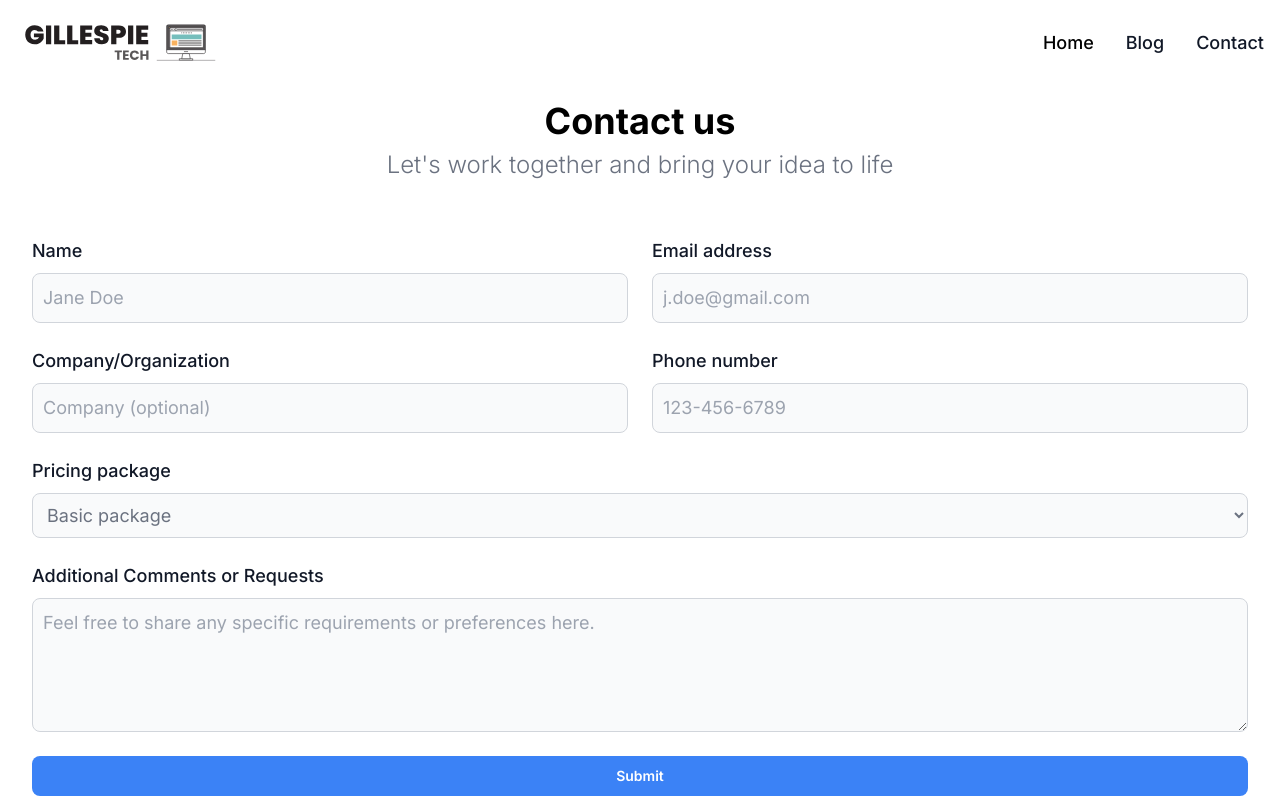
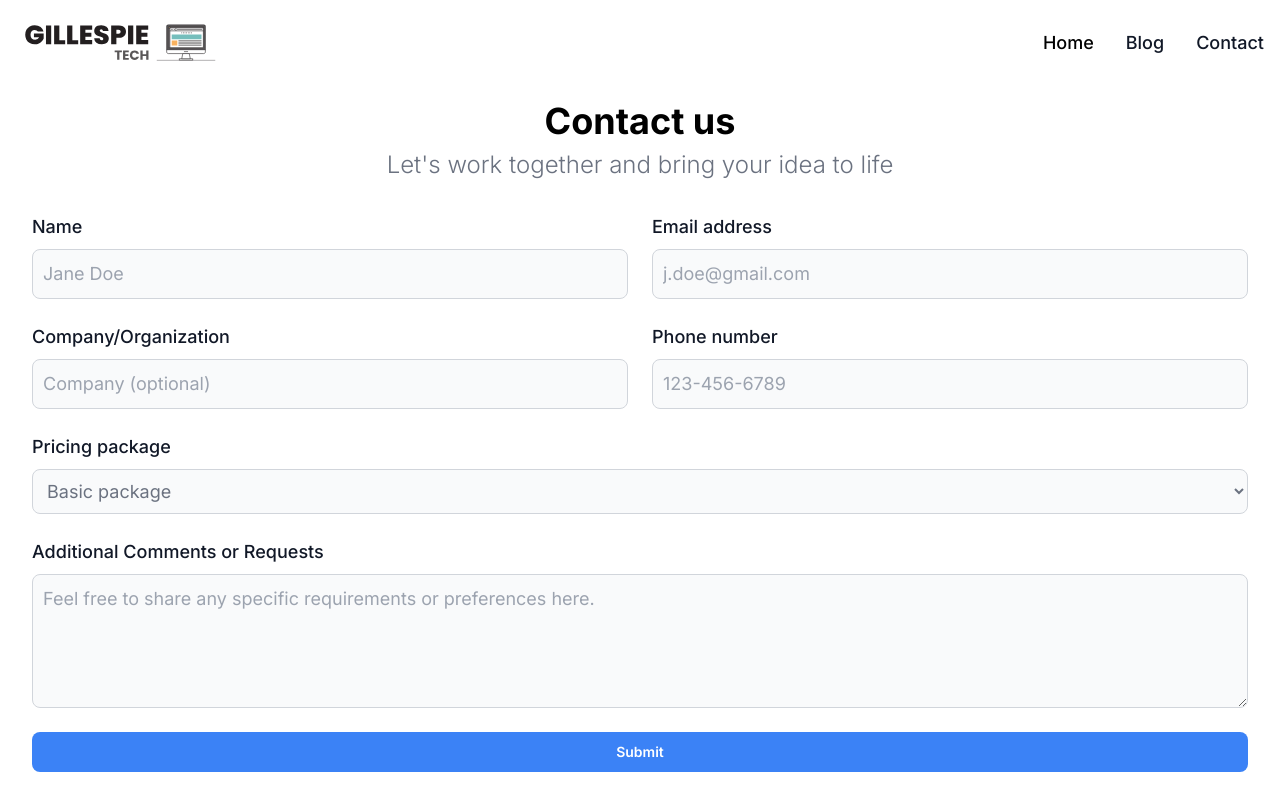
Before and after one commit to lamboprogramming/portfolio, a Next.js app: page /contact in a window 1280 px wide. Shown: the top 800 px of the page. Built offline with nearby package versions, Linux system fonts and the light colour scheme.

Commit message:
last changes

```diff
--- a/app/components/Contact.tsx
+++ b/app/components/Contact.tsx
@@ -27,11 +27,11 @@ const Contact = () => {
   return (
     <>
     <Navbar/>
-      <header className="text-center mx-auto mb-4 lg:px-20 ">
+      <header className="text-center mx-auto  lg:px-20 ">
             <h2 className="text-2xl md:text-3xl lg:text-4xl leading-normal mb-2 font-bold text-black pt-4">Contact us
             </h2>
 
-            <p className="text-gray-500 leading-relaxed font-light text-xl mx-auto pb-2 md:text-2xl px-4">Let&apos;s work together and bring your idea to life
+            <p className="text-gray-500 leading-relaxed font-light text-xl mx-auto  md:text-2xl px-4">Let&apos;s work together and bring your idea to life
             </p>
         </header>
 
--- a/app/components/PicGrid.tsx
+++ b/app/components/PicGrid.tsx
@@ -11,7 +11,7 @@ const PicGrid = () => {
   return (
     <div>
 
-<div className="grid grid-cols-2 gap-2 p-4 mb-4 xl:hidden ">
+<div className="grid grid-cols-2 gap-2 p-4 xl:hidden ">
         <div className=''>
             <Image className="h-auto max-w-full rounded-lg" src={tech1} alt=""/>
         </div>
```
